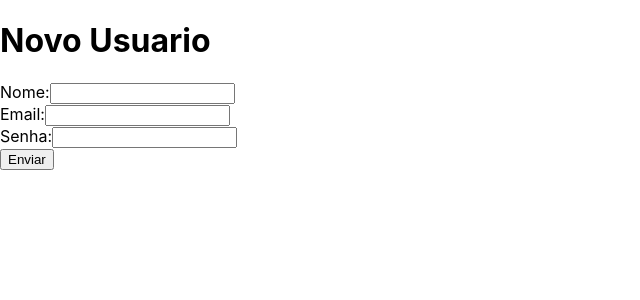
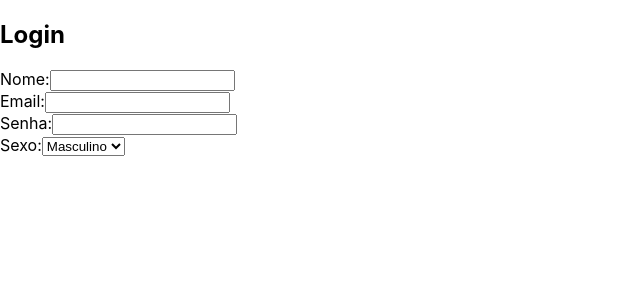
Before and after one commit to Alissonrf/EstudosReact, a React (Create React App) app: page / in a window 1280 px wide. Shown: the top 300 px of the page, without its empty margins (0-640 px from the left). Built offline with nearby package versions, Linux system fonts and the light colour scheme.

Commit message:
Manipulando forms pt3

```diff
--- a/src/App.js
+++ b/src/App.js
@@ -5,45 +5,42 @@
     constructor(props){
         super(props)
         this.state = {
-            nome: "",
-            email: "",
-            senha: "",
-            error: ""
+            form:{
+                nome: "",
+                email: "",
+                senha: "",
+                sexo: ""
+            }
         }
-        this.cadastrar = this.cadastrar.bind(this)
+        this.dadosForm= this.dadosForm.bind(this)
     }
 
-    cadastrar(event){
-        const {nome, email, senha} = this.state
-
-        if (nome !== '' && email !== '' && senha !== ''){
-            alert(`Nome: ${nome} \nEmail: ${email} \nSenha: ${senha}`)
-        }else{
-            this.setState({error: "ops parece que está faltando algo!"})
-        }
-
-        // Quando clicar no botão de enviar a pagina nao apagara os dados no form
-        event.preventDefault()
+    dadosForm(e){
+        let form = this.state.form
+        form[e.target.name] = e.target.value
+        this.setState({form:form})
     }
 
     render(){
         return(
             <div>
-                <h1>Novo Usuario</h1>
-                {this.state.error && <p>{this.state.error}</p>}
-                <form onSubmit={this.cadastrar}>
-                    <label>Nome:</label>
-                    <input type="text" value={this.state.nome}
-                            onChange={(e) => this.setState({nome: e.target.value})} /> <br/>
+                <h2>Login</h2>
+                <form>
+                    Nome:
+                    <input type="text" name="nome" value={this.state.form.nome}
+                            onChange={this.dadosForm} /> <br/>
+                    Email:
+                    <input type="email" name="email" value={this.state.form.email}
+                            onChange={this.dadosForm} /> <br/>
+                    Senha:
+                    <input type="password" name="senha" value={this.state.form.senha}
+                            onChange={this.dadosForm} /> <br/>
+                    Sexo:
+                    <select name="sexo" value={this.state.form.sexo} onChange={this.dadosForm}>
+                        <option value="Masculino">Masculino</option>
+                        <option value="Feminino">Feminino</option>
+                    </select>
 
-                    <label>Email:</label>
-                    <input type="email" value={this.state.email}
-                            onChange={(e) => this.setState({email: e.target.value})} /> <br/>
-
-                    <label>Senha:</label>
-                    <input type="password" value={this.state.senha}
-                            onChange={(e) => this.setState({senha: e.target.value})} /> <br/>
-                    <button type="submit">Enviar</button>
                 </form>
             </div>
         )
```
